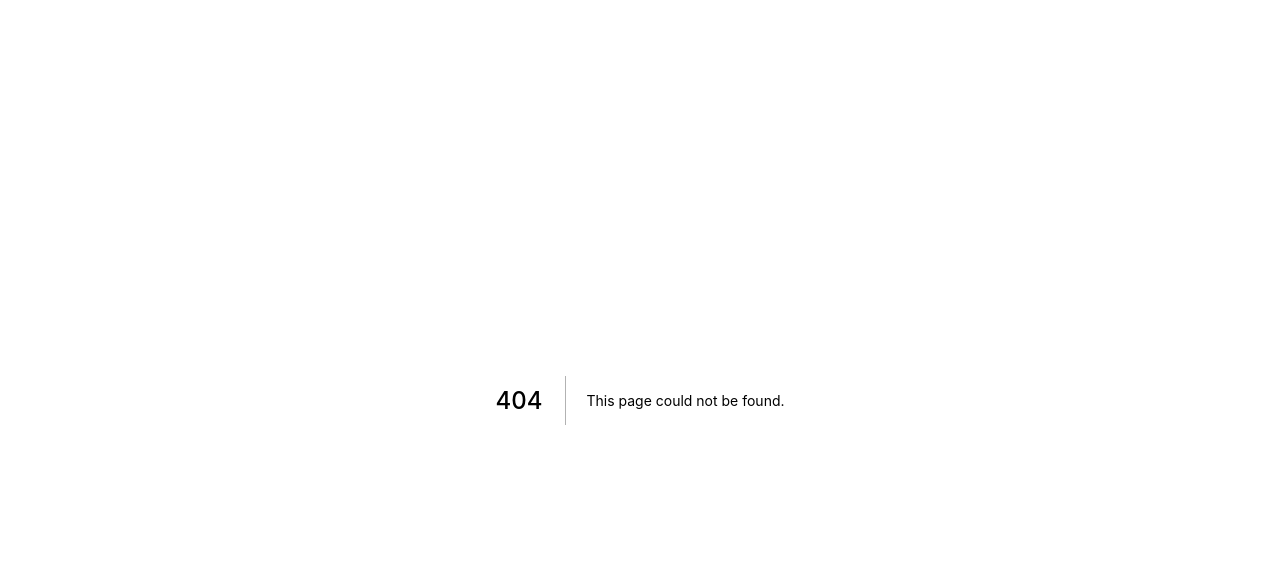
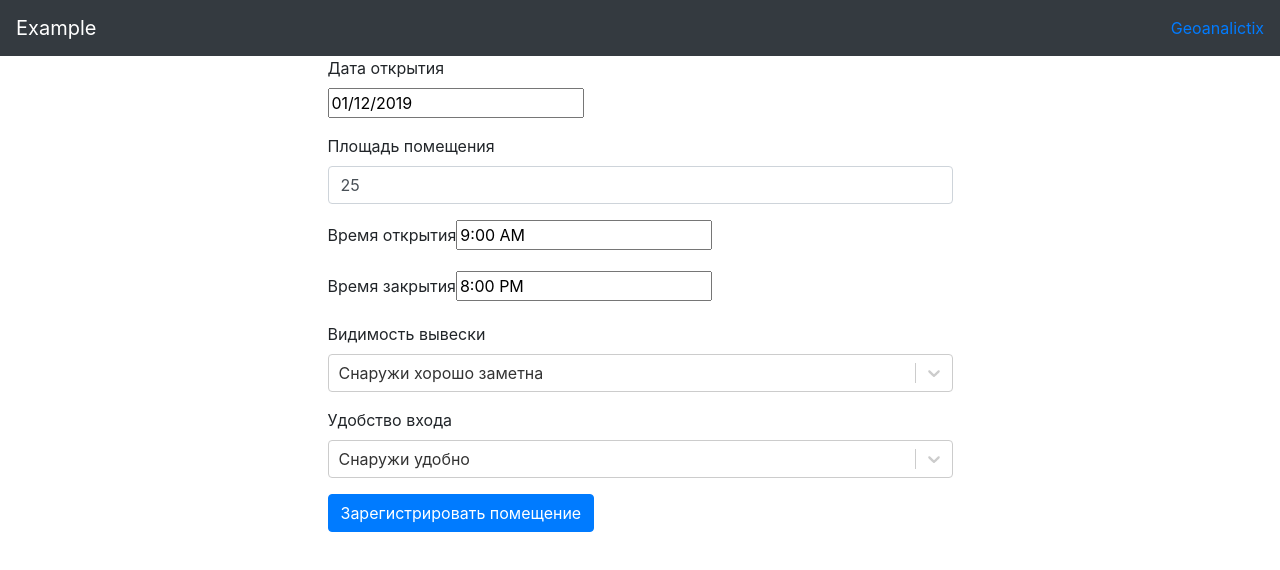
Before and after one commit to syurchenkov/frontend_parcel, a Next.js app: page /placement_anketa in a window 1280 px wide. Before the commit this address had no page. Shown: the top 570 px of the page. Built offline with nearby package versions, Linux system fonts and the light colour scheme.

Commit message:
Placement anketa proto

```diff
--- a/package.json
+++ b/package.json
@@ -13,7 +13,9 @@
     "next": "9.0.5",
     "react": "16.9.0",
     "react-charts": "^2.0.0-beta.4",
+    "react-datepicker": "^2.9.6",
     "react-dom": "16.9.0",
+    "react-select": "^3.0.4",
     "react-yandex-maps": "^4.0.1",
     "reactstrap": "^8.0.1"
   }
--- /dev/null
+++ b/pages/placement_anketa.js
@@ -0,0 +1,167 @@
+import React from 'react';
+import { Container, Row, Col } from 'reactstrap';
+import Head from '../components/head';
+import Page from '../layouts/main';
+import DatePicker from "react-datepicker";
+import "react-datepicker/dist/react-datepicker.css";
+import Select from 'react-select';
+
+class Anketa extends React.Component {
+    state = {
+        openDate: new Date(2019, 11, 1),
+        openTime: new Date(2019, 1, 1, 9, 0),
+        closeTime: new Date(2019, 1, 1, 20, 0),
+        visibility: { value: 'outside_good', label: 'Снаружи хорошо заметна' },
+        entryConvenience: { value: 'outside_good', label: 'Снаружи удобно' },
+        square: 25
+    };
+
+    visibilityOptions = [
+        { value: 'outside_good', label: 'Снаружи хорошо заметна' },
+        { value: 'outside_bad', label: 'Снаружи плохо видна' },
+        { value: 'inside_good', label: 'Внутри хорошо видна' },
+        { value: 'inside_bad', label: 'Внутри плохо видна' },
+    ];
+
+    entryConvenienceOptions =[
+        { value: 'outside_good', label: 'Снаружи удобно' },
+        { value: 'outside_bad', label: 'Снаружи неудобно' },
+        { value: 'inside_good', label: 'Внутри удобно' },
+        { value: 'inside_bad', label: 'Внутри неудобно' },
+    ];
+
+    submit = async (e) => {
+        e.preventDefault();
+
+        const lon = this.props.lon;
+        const lat = this.props.lat;
+        const openDateObj = this.state.openDate;
+        const openDate = `${openDateObj.getDate()}.${openDateObj.getMonth()}.${openDateObj.getFullYear()}`;
+        const openTime = this.state.openTime.getHours();
+        const closeTime = this.state.closeTime.getHours();
+        const square = this.state.square;
+        const visibility = this.state.visibility.value;
+        const entryConvenience = this.state.entryConvenience.value;
+
+        // TODO: Set correct endpoint
+        const res = await fetch("http://vm764532.had.su:8080/", {
+            method: 'POST',
+            mode: 'cors',
+            body: JSON.stringify({
+                placement: {
+                    lat,
+                    lon,
+                    openDate,
+                    openTime,
+                    closeTime,
+                    square,
+                    visibility,
+                    entryConvenience
+
+                }
+            }),
+            headers: {
+                'Content-Type': 'application/json',
+            }
+        });
+        if(!res.ok) {
+            console.log(res);
+            throw new Error(`Could not fetch cause ${res.status}`)
+        }
+        const data = await res.json();
+        console.log(data);
+        // TODO: handle redirect
+        return data;
+    };
+
+    handleChange = (field, value) => {
+        console.log(field, value);
+        this.setState({
+            [field]: value
+        });
+    };
+
+    static async getInitialProps({ query }) {
+        const lat = query.lat;
+        const lon = query.lon;
+        return({
+            lat: lat,
+            lon: lon
+        });
+    }
+
+    render() {
+        return(
+            <Page>
+                <Head title="placement_anketa"/>
+                <Row>
+                    <Col md={{size: 6, offset: 3}}>
+                        <form>
+                            <div className="form-group">
+                                <label> Дата открытия</label>
+                                <br/>
+                                <DatePicker
+                                    selected={this.state.openDate}
+                                    onChange={ date => this.handleChange('openDate', date)}
+                                    dateFormat="dd/MM/yyyy"
+                                />
+                            </div>
+                            <div className="form-group">
+                                <label> Площадь помещения</label>
+                                <input
+                                    className="form-control"
+                                    type="number"
+                                    value={this.state.square}
+                                    onChange={ e => this.handleChange('square', e.target.value )}
+                                />
+                            </div>
+                            <div className="form-group">
+                                <label> Время открытия</label>
+                                <DatePicker
+                                    selected={this.state.openTime}
+                                    onChange={date => this.handleChange( 'openTime', date)}
+                                    showTimeSelect
+                                    showTimeSelectOnly
+                                    timeIntervals={60}
+                                    timeCaption="Time"
+                                    dateFormat="h:mm aa"
+                                />
+                            </div>
+                            <div className="form-group">
+                                <label> Время закрытия</label>
+                                <DatePicker
+                                    selected={this.state.closeTime}
+                                    onChange={date => this.handleChange( 'closeTime', date)}
+                                    showTimeSelect
+                                    showTimeSelectOnly
+                                    timeIntervals={60}
+                                    timeCaption="Time"
+                                    dateFormat="h:mm aa"
+                                />
+                            </div>
+                            <div className="form-group">
+                                <label> Видимость вывески</label>
+                                <Select
+                                    value={this.state.visibility}
+                                    onChange={value => this.handleChange('visibility', value)}
+                                    options={this.visibilityOptions}
+                                />
+                            </div>
+                            <div className="form-group">
+                                <label> Удобство входа</label>
+                                <Select
+                                    value={this.state.entryConvenience}
+                                    onChange={value => this.handleChange('entryConvenience', value)}
+                                    options={this.entryConvenienceOptions}
+                                />
+                            </div>
+                            <button type="submit" className="btn btn-primary" onClick={this.submit}>Зарегистрировать помещение</button>
+                        </form>
+                    </Col>
+                </Row>
+            </Page>
+        );
+    }
+}
+
+export default Anketa;
```
Also changed, not shown: pages/geoanalitics.js (+12 -13 lines), 1 other file (tests, documents, lock files or other folders).
